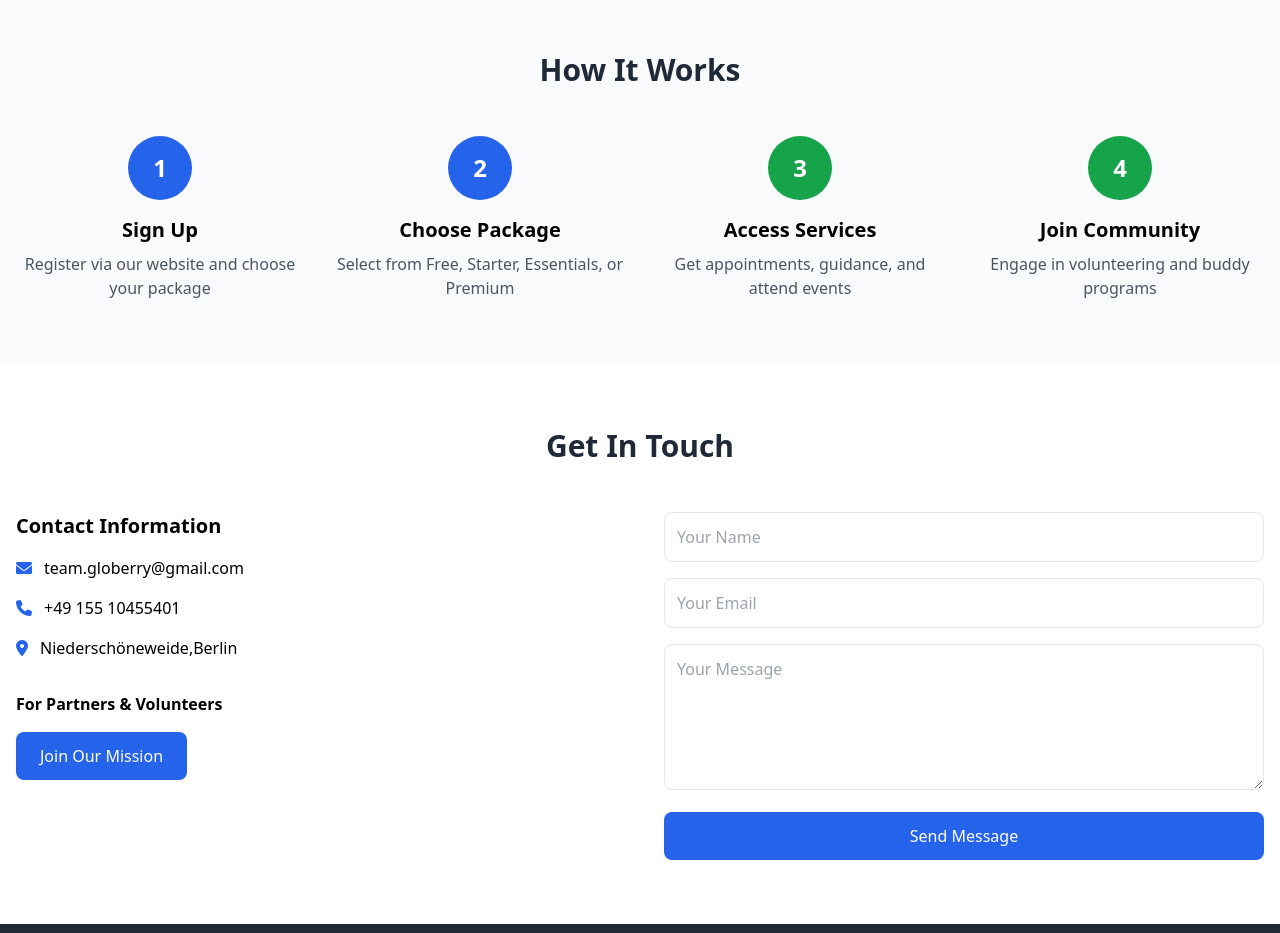
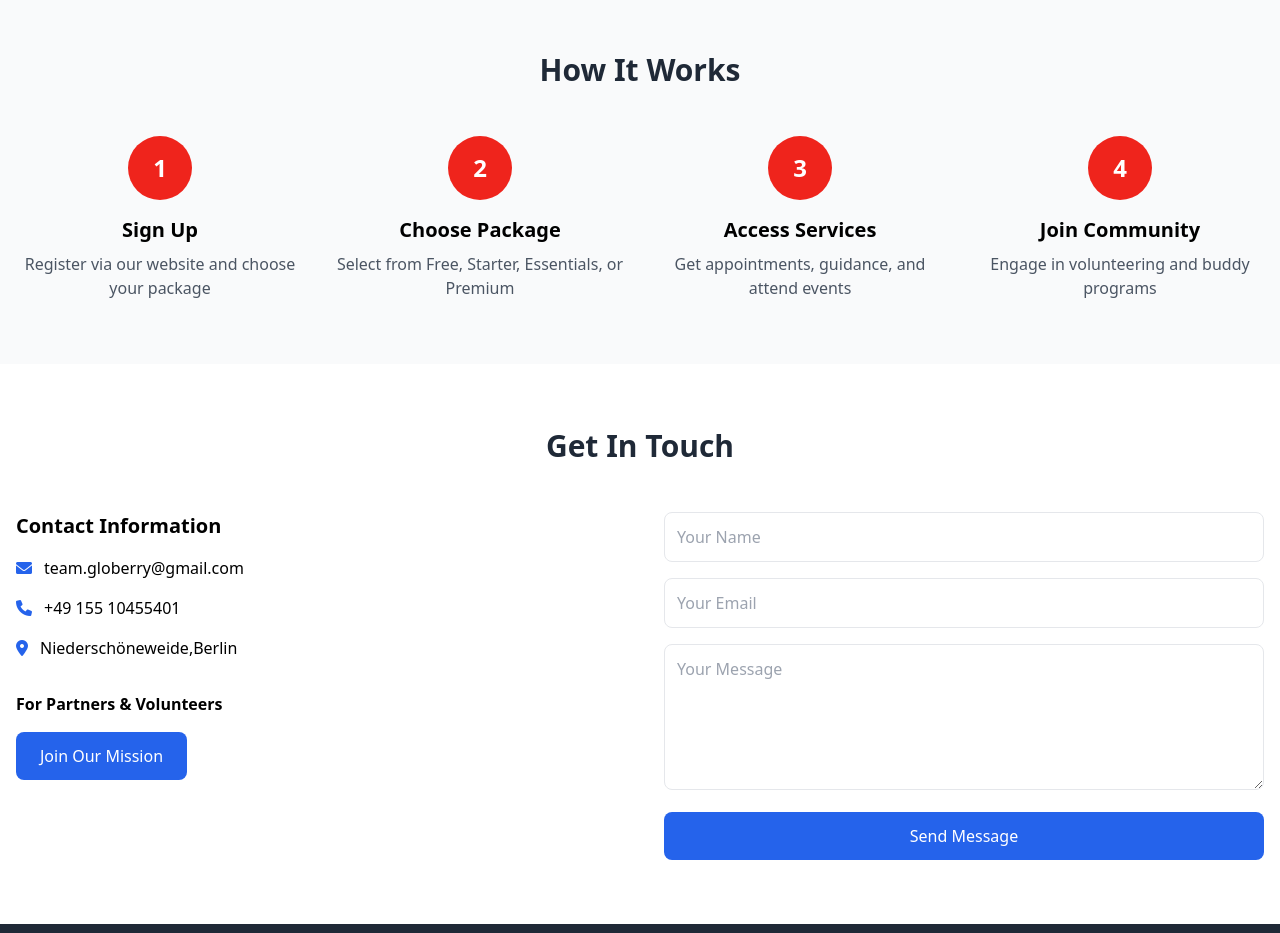
Before and after one commit to teamgloberry-dev/GloBerry, a website: page public/index.html in a window 1280 px wide. Shown: the part 2160-3093 px from the top of the page. Drawn offline with nearby package versions, Linux system fonts and the light colour scheme.

Commit message:
Update numbered circles to use GloBerry logo red color

```diff
--- a/public/index.html
+++ b/public/index.html
@@ -303,28 +303,28 @@
             <h2 class="text-3xl font-bold text-gray-800 text-center mb-12">How It Works</h2>
             <div class="grid md:grid-cols-4 gap-8">
                 <div class="text-center">
-                    <div class="bg-blue-600 text-white w-16 h-16 rounded-full flex items-center justify-center mx-auto mb-4">
+                    <div class="text-white w-16 h-16 rounded-full flex items-center justify-center mx-auto mb-4" style="background-color: #EF241C;">
                         <span class="text-2xl font-bold">1</span>
                     </div>
                     <h3 class="text-xl font-semibold mb-2">Sign Up</h3>
                     <p class="text-gray-600">Register via our website and choose your package</p>
                 </div>
                 <div class="text-center">
-                    <div class="bg-blue-600 text-white w-16 h-16 rounded-full flex items-center justify-center mx-auto mb-4">
+                    <div class="text-white w-16 h-16 rounded-full flex items-center justify-center mx-auto mb-4" style="background-color: #EF241C;">
                         <span class="text-2xl font-bold">2</span>
                     </div>
                     <h3 class="text-xl font-semibold mb-2">Choose Package</h3>
                     <p class="text-gray-600">Select from Free, Starter, Essentials, or Premium</p>
                 </div>
                 <div class="text-center">
-                    <div class="bg-green-600 text-white w-16 h-16 rounded-full flex items-center justify-center mx-auto mb-4">
+                    <div class="text-white w-16 h-16 rounded-full flex items-center justify-center mx-auto mb-4" style="background-color: #EF241C;">
                         <span class="text-2xl font-bold">3</span>
                     </div>
                     <h3 class="text-xl font-semibold mb-2">Access Services</h3>
                     <p class="text-gray-600">Get appointments, guidance, and attend events</p>
                 </div>
                 <div class="text-center">
-                    <div class="bg-green-600 text-white w-16 h-16 rounded-full flex items-center justify-center mx-auto mb-4">
+                    <div class="text-white w-16 h-16 rounded-full flex items-center justify-center mx-auto mb-4" style="background-color: #EF241C;">
                         <span class="text-2xl font-bold">4</span>
                     </div>
                     <h3 class="text-xl font-semibold mb-2">Join Community</h3>
```
